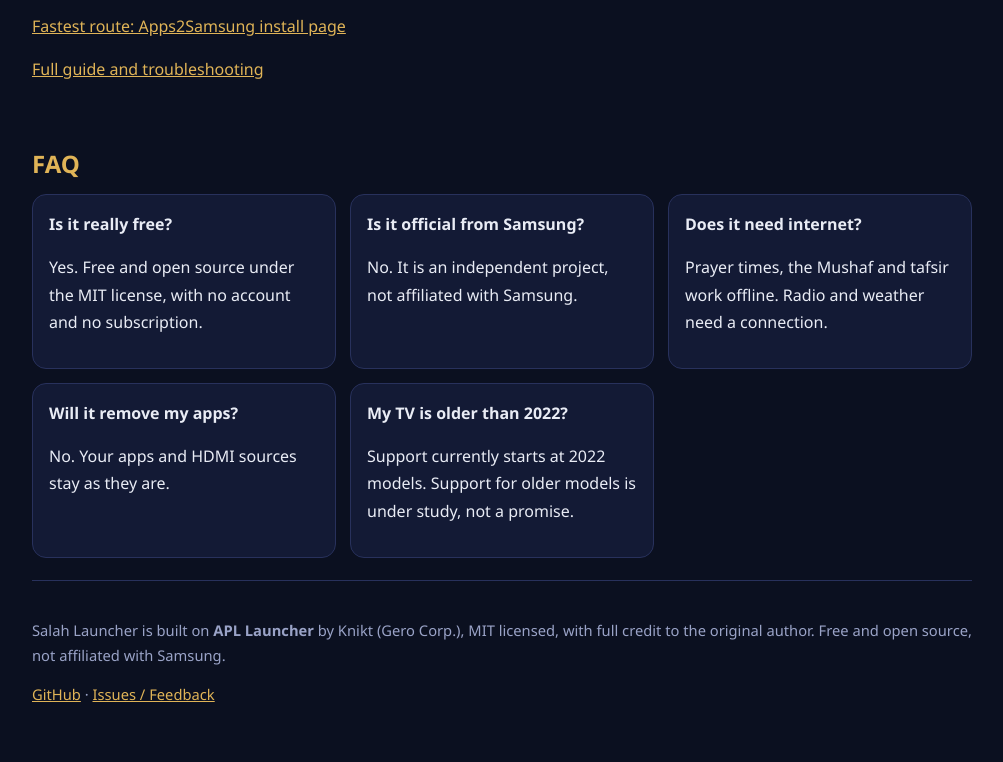
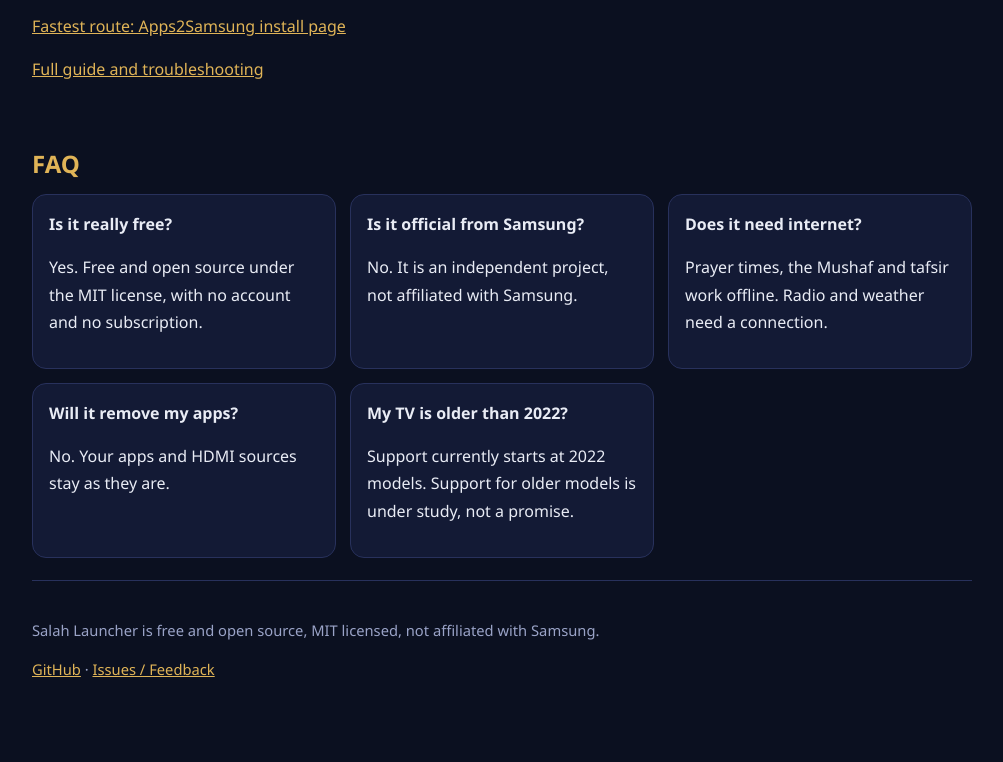
Before and after one commit to abdok30303-coder/apl-plus-musalla, a plain HTML site: page docs/index.html in a window 1280 px wide. Shown: the part 2502-3264 px from the top of the page, without its empty margins (138-1141 px from the left). After the commit the page ends 3239 px from the top, so only its background shows below. Drawn offline with Linux system fonts and the light colour scheme.

Commit message:
Landing: simplify footer credit line

```diff
--- a/docs/index.html
+++ b/docs/index.html
@@ -112,8 +112,8 @@ html[lang=ar] [data-l=ar].blk,html[lang=en] [data-l=en].blk{display:block}
 </section>
 
 <footer>
-<p data-l="ar">Salah Launcher مبني على <b>APL Launcher</b> من Knikt (Gero Corp.) بترخيص MIT، وكل الشكر لصاحب الأصل. مشروع مجاني ومفتوح المصدر، وهو غير تابع لسامسونج.</p>
-<p data-l="en">Salah Launcher is built on <b>APL Launcher</b> by Knikt (Gero Corp.), MIT licensed, with full credit to the original author. Free and open source, not affiliated with Samsung.</p>
+<p data-l="ar">Salah Launcher مشروع مجاني ومفتوح المصدر بترخيص MIT، وهو غير تابع لسامسونج.</p>
+<p data-l="en">Salah Launcher is free and open source, MIT licensed, not affiliated with Samsung.</p>
 <p><a href="https://github.com/abdok30303-coder/apl-plus-musalla">GitHub</a> · <a href="https://github.com/abdok30303-coder/apl-plus-musalla/issues">Issues / Feedback</a></p>
 </footer>
 </div>
```
